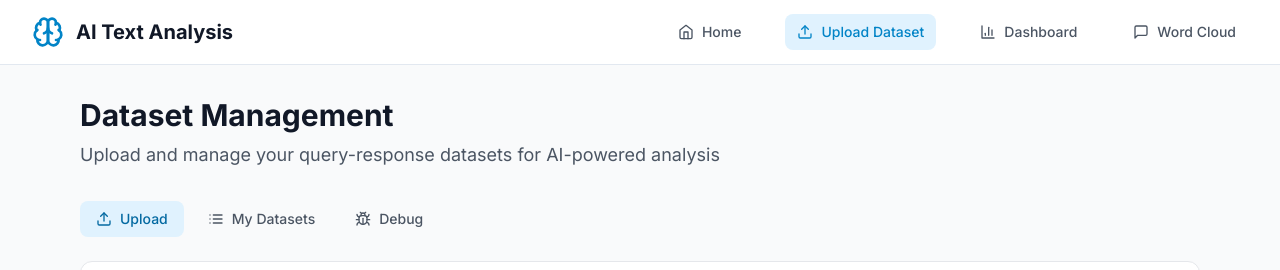
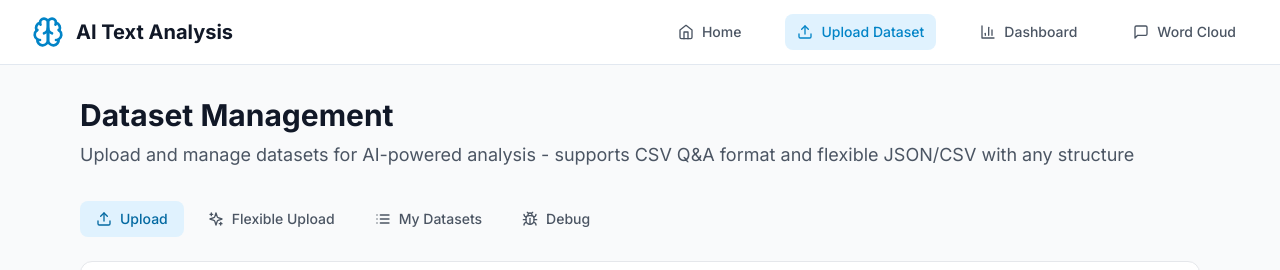
Before and after one commit to amclaughlin2005/ai-text-analysis-platform, a Next.js app in the folder frontend/: page /upload in a window 1280 px wide. Shown: the top 270 px of the page. Built offline with nearby package versions, Linux system fonts and the light colour scheme; no server answers.

Commit message:
Add flexible upload to main page and increase file limit to 2GB

```diff
--- a/frontend/app/upload/DatasetUploadPage.tsx
+++ b/frontend/app/upload/DatasetUploadPage.tsx
@@ -2,14 +2,15 @@
 
 import React, { useState } from 'react';
 import { motion, AnimatePresence } from 'framer-motion';
-import { Upload, Database, List, Bug } from 'lucide-react';
+import { Upload, Database, List, Bug, Sparkles } from 'lucide-react';
 import DatasetUpload from '@/components/datasets/DatasetUpload';
 import DatasetList from '@/components/datasets/DatasetList';
 import UploadProgress from '@/components/datasets/UploadProgress';
 import ConnectionTest from '@/components/debug/ConnectionTest';
+import FlexibleDataUpload from '@/components/datasets/FlexibleDataUpload';
 import { Dataset } from '@/lib/types';
 
-type ViewMode = 'upload' | 'progress' | 'list' | 'debug';
+type ViewMode = 'upload' | 'flexible' | 'progress' | 'list' | 'debug';
 
 export default function DatasetUploadPage() {
   const [currentView, setCurrentView] = useState<ViewMode>('upload');
@@ -55,6 +56,18 @@ export default function DatasetUploadPage() {
       </button>
 
       <button
+        onClick={() => setCurrentView('flexible')}
+        className={`flex items-center gap-2 px-4 py-2 rounded-lg text-sm font-medium transition-colors ${
+          currentView === 'flexible'
+            ? 'bg-blue-100 text-blue-700'
+            : 'text-gray-600 hover:text-gray-800 hover:bg-gray-100'
+        }`}
+      >
+        <Sparkles className="h-4 w-4" />
+        Flexible Upload
+      </button>
+
+      <button
         onClick={() => setCurrentView('list')}
         className={`flex items-center gap-2 px-4 py-2 rounded-lg text-sm font-medium transition-colors ${
           currentView === 'list'
@@ -90,7 +103,7 @@ export default function DatasetUploadPage() {
             Dataset Management
           </h1>
           <p className="text-lg text-gray-600">
-            Upload and manage your query-response datasets for AI-powered analysis
+            Upload and manage datasets for AI-powered analysis - supports CSV Q&A format and flexible JSON/CSV with any structure
           </p>
         </div>
 
@@ -119,6 +132,23 @@ export default function DatasetUploadPage() {
                     onUploadProgress={(progress) => console.log('Upload progress:', progress)}
                   />
                 </div>
+              </motion.div>
+            )}
+
+            {currentView === 'flexible' && (
+              <motion.div
+                key="flexible"
+                initial={{ opacity: 0, x: -20 }}
+                animate={{ opacity: 1, x: 0 }}
+                exit={{ opacity: 0, x: 20 }}
+                transition={{ duration: 0.3 }}
+              >
+                <FlexibleDataUpload
+                  onUploadComplete={(datasetId, schema) => {
+                    console.log('Flexible upload completed:', { datasetId, schema });
+                    setCurrentView('list');
+                  }}
+                />
               </motion.div>
             )}
 
--- a/frontend/components/datasets/FlexibleDataUpload.tsx
+++ b/frontend/components/datasets/FlexibleDataUpload.tsx
@@ -230,7 +230,7 @@ export default function FlexibleDataUpload({ onUploadComplete }: FlexibleDataUpl
                 {isDragActive ? 'Drop your file here' : 'Drop files here or click to browse'}
               </p>
               <p className="text-sm text-gray-500 mb-4">
-                Supports JSON and CSV files up to 100MB
+                Supports JSON and CSV files up to 2GB
               </p>
 
               <div className="flex flex-wrap gap-2 justify-center">
```
Also changed, not shown: 2 other files (tests, documents, lock files or other folders).
